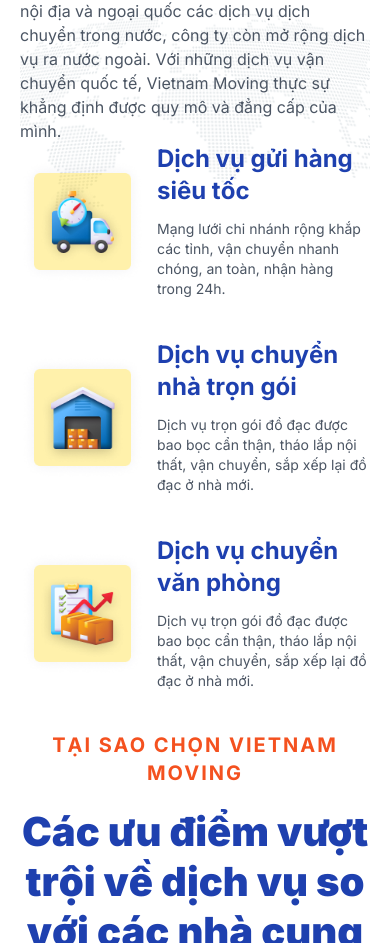
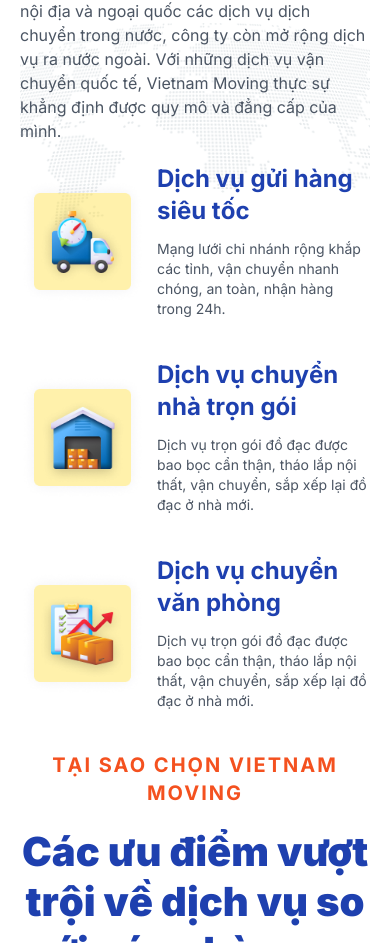
Before and after one commit to Danhhoa/lethamduong_landing_page, a Next.js app: page / in a window 390 px wide. Shown: the part 2076-3019 px from the top of the page. Built offline with nearby package versions, Linux system fonts and the light colour scheme.

Commit message:
chore: small change

```diff
--- a/app/positisions/Services.tsx
+++ b/app/positisions/Services.tsx
@@ -42,7 +42,7 @@
                         Moving thực sự khẳng định được quy mô và đẳng cấp của mình.
                     </p>
                 </div>
-                <div className="flex flex-col lg:basis-[45%] gap-10">
+                <div className="flex flex-col lg:basis-[45%] gap-10 lg:mt-0 mt-5">
                     {data.map((item) => (
                         <CardService
                             key={item.imageUrl}
```
